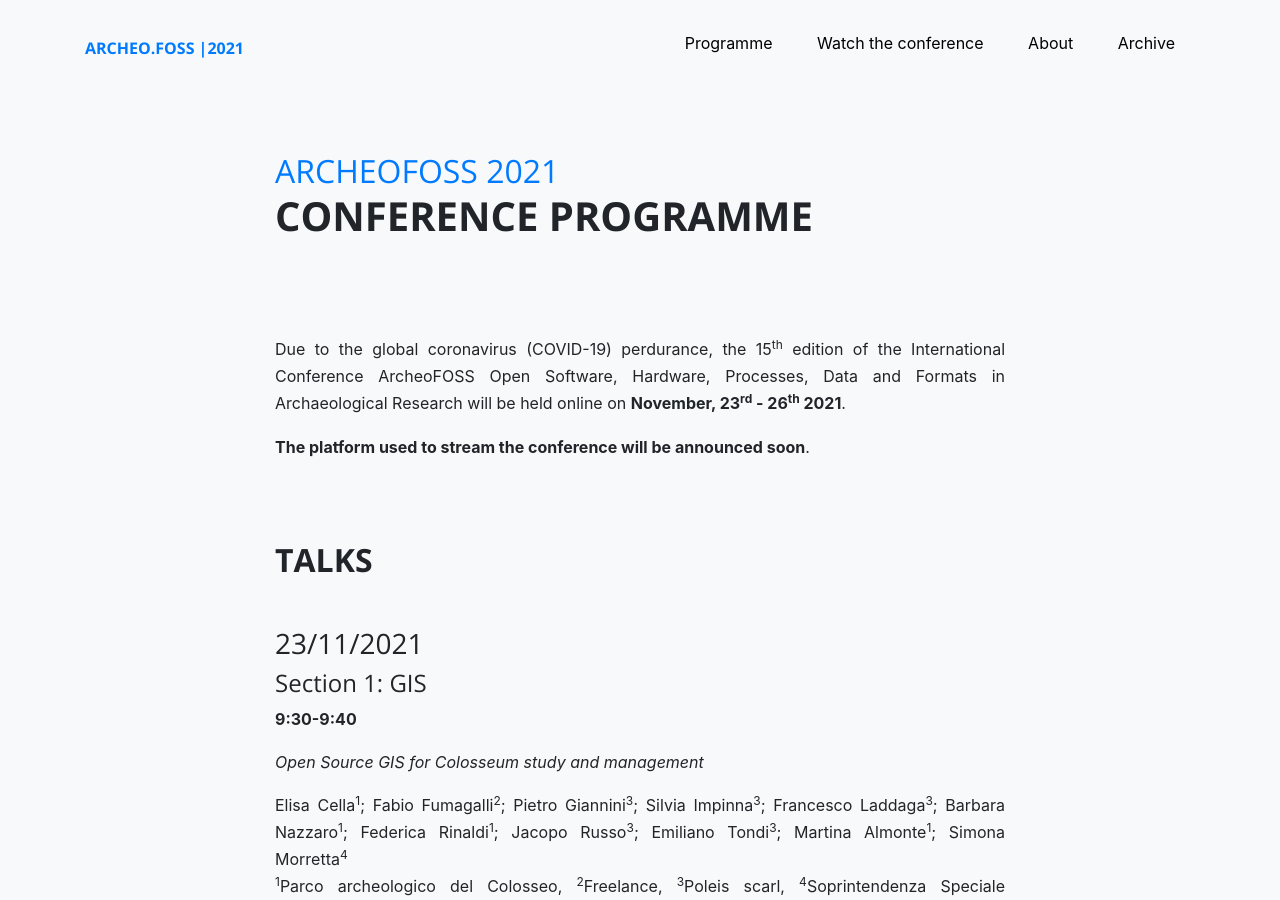
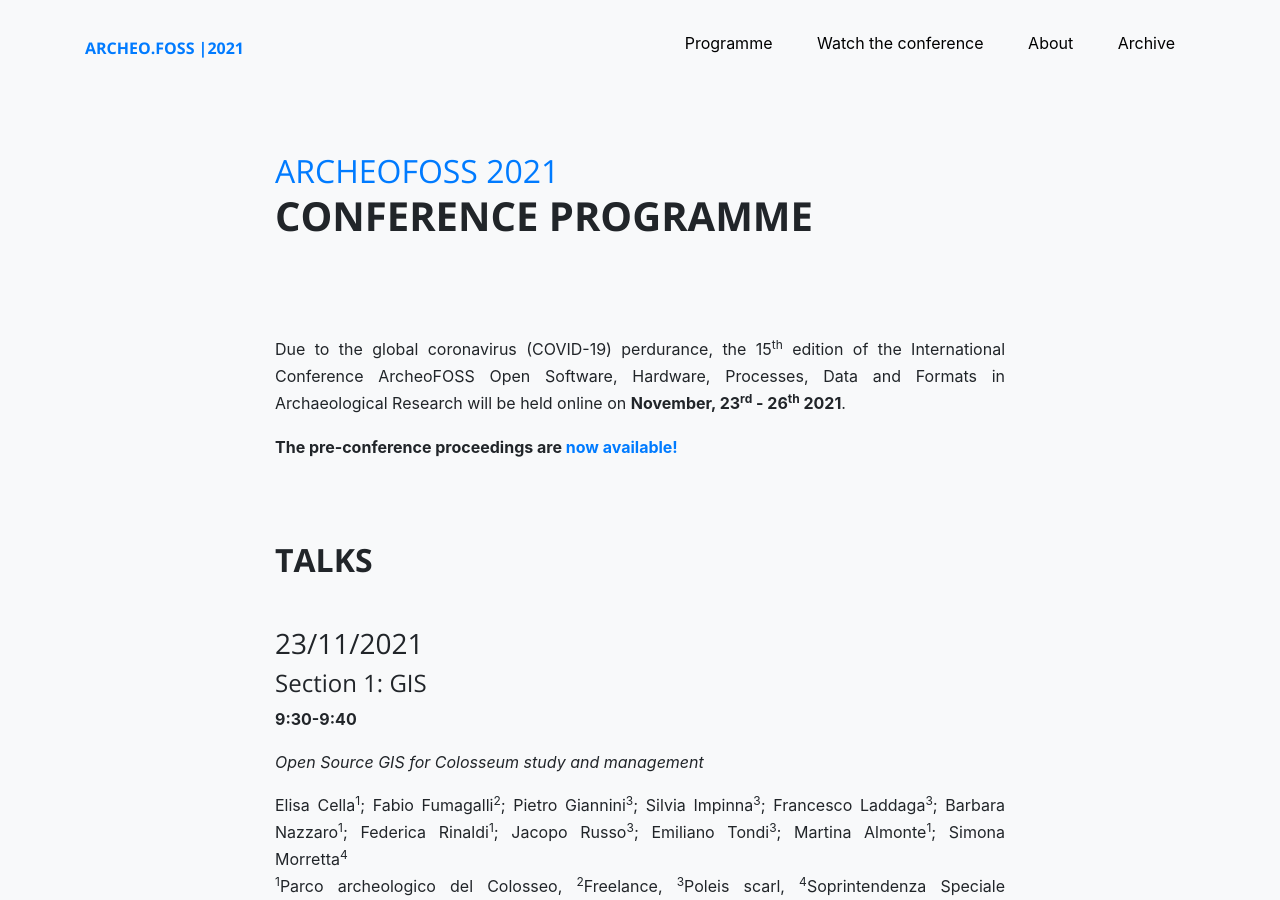
Before and after one commit to archeofoss/2021, a Jekyll site: the page built from programme.md, in a window 1280 px wide and 900 px high. Built offline with Jekyll 4.4.1, drawn with Linux system fonts in a browser that asks for light colours; nearby versions of some CDN libraries.

Commit message:
aggiunto il link ai pre atti del convegno

```diff
--- a/programme.md
+++ b/programme.md
@@ -9,7 +9,7 @@ International Conference ArcheoFOSS Open Software, Hardware, Processes,
 Data and Formats in Archaeological Research will be held online on
 **November, 23<sup>rd</sup> - 26<sup>th</sup> 2021**.
 
-**The platform used to stream the conference will be announced soon**.
+**The pre-conference proceedings are [now available!](https://www.academia.edu/61681414/Book_of_Abstracts_ArcheoFOSS_International_Conference_2021)**
 
 ## TALKS
 
```
